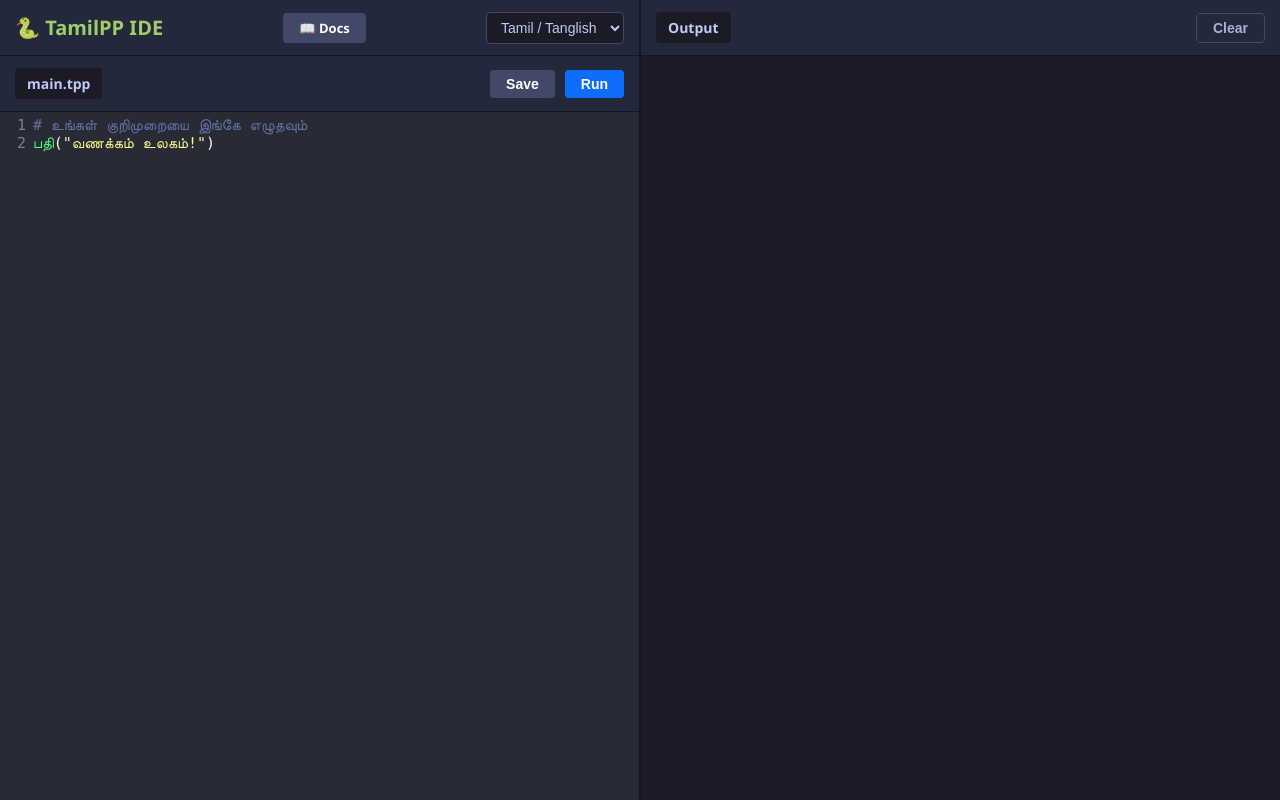
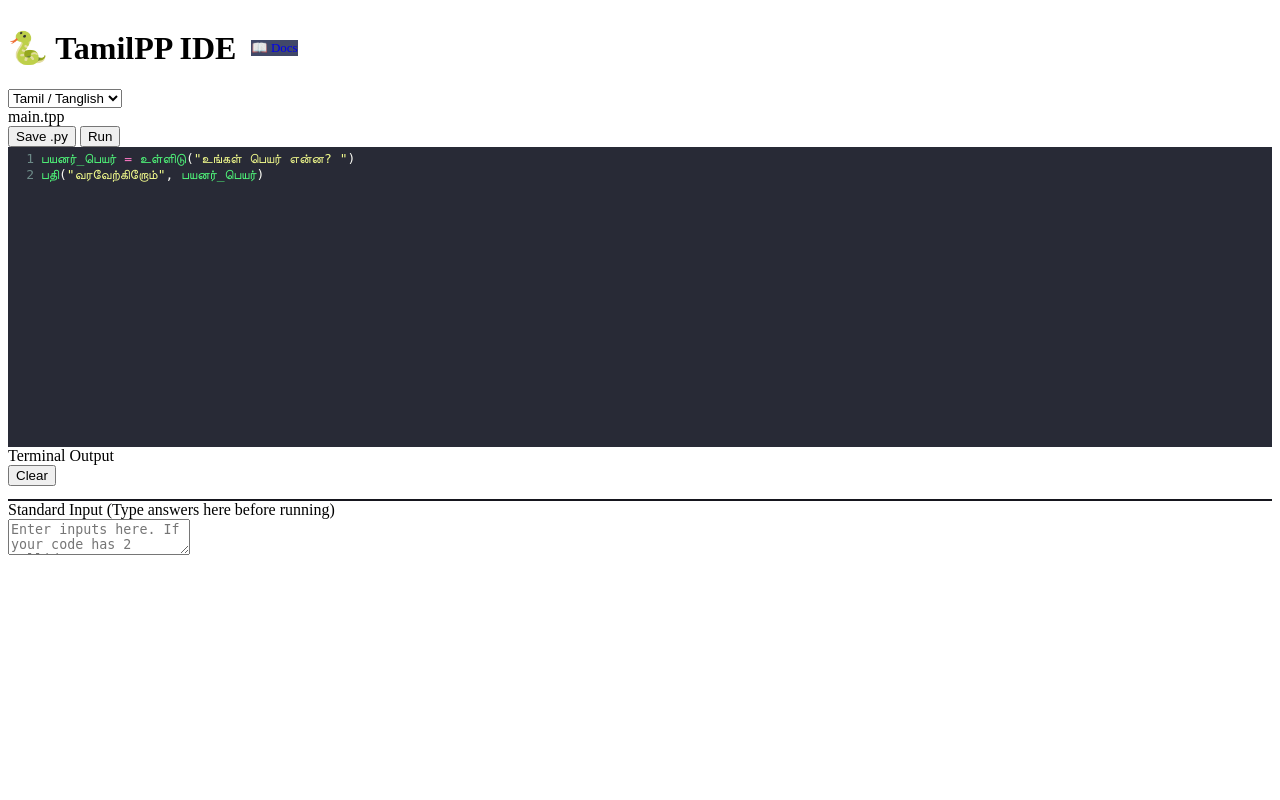
Before and after one commit to SPARKTXTFF/tamilpp, a Flask app: page / in a window 1280 px wide. Run offline with Flask 3, Linux system fonts and the light colour scheme.

Commit message:
Update index.html

```diff
--- a/templates/index.html
+++ b/templates/index.html
@@ -6,44 +6,52 @@
     <title>TamilPP IDE</title>
     <link rel="stylesheet" href="https://cdnjs.cloudflare.com/ajax/libs/codemirror/5.65.13/codemirror.min.css">
     <link rel="stylesheet" href="https://cdnjs.cloudflare.com/ajax/libs/codemirror/5.65.13/theme/dracula.min.css">
-    <link rel="stylesheet" href="/static/styles.css">
+    <link rel="stylesheet" href="{{ url_for('static', filename='style.css') }}">
 </head>
 <body>
     <div class="ide-container">
         <div class="panel editor-panel">
             <div class="toolbar title-bar">
-                <h1>🐍 TamilPP IDE</h1>
-                <a href="/docs" target="_blank" class="action-btn" style="background-color: #414868; text-decoration: none; font-size: 13px;">📖 Docs</a>
+                <div style="display: flex; align-items: center; gap: 15px;">
+                    <h1>🐍 TamilPP IDE</h1>
+                    <a href="/docs" target="_blank" class="action-btn" style="background-color: #414868; text-decoration: none; font-size: 13px;">📖 Docs</a>
+                </div>
                 <div class="controls">
                     <select id="langSelect">
                         <option value="tamil">Tamil / Tanglish</option>
                         <option value="hindi">Hindi</option>
-                        <option value="telugu">Telugu</option>
                     </select>
                 </div>
             </div>
             <div class="toolbar action-bar">
                 <div class="tab">main.tpp</div>
                 <div class="controls">
-                    <button class="action-btn download-btn" onclick="downloadCode()">Save</button>
+                    <button class="action-btn download-btn" onclick="downloadCode()">Save .py</button>
                     <button class="action-btn run-btn" onclick="runCode()">Run</button>
                 </div>
             </div>
             <div class="editor-wrapper">
-                <textarea id="codeEditor"># உங்கள் குறிமுறையை இங்கே எழுதவும்
-பதி("வணக்கம் உலகம்!")</textarea>
+                <textarea id="codeEditor">பயனர்_பெயர் = உள்ளிடு("உங்கள் பெயர் என்ன? ")
+பதி("வரவேற்கிறோம்", பயனர்_பெயர்)</textarea>
             </div>
         </div>
 
         <div class="panel output-panel">
             <div class="toolbar">
-                <div class="tab">Output</div>
+                <div class="tab">Terminal Output</div>
                 <div class="controls">
                     <button class="action-btn clear-btn" onclick="clearOutput()">Clear</button>
                 </div>
             </div>
             <div class="output-wrapper">
                 <pre id="output"></pre>
+            </div>
+
+            <div class="toolbar" style="border-top: 2px solid #16161e;">
+                <div class="tab">Standard Input (Type answers here before running)</div>
+            </div>
+            <div class="input-wrapper">
+                <textarea id="customInput" placeholder="Enter inputs here. If your code has 2 'ullidu' statements, put each answer on a new line."></textarea>
             </div>
         </div>
     </div>
```
